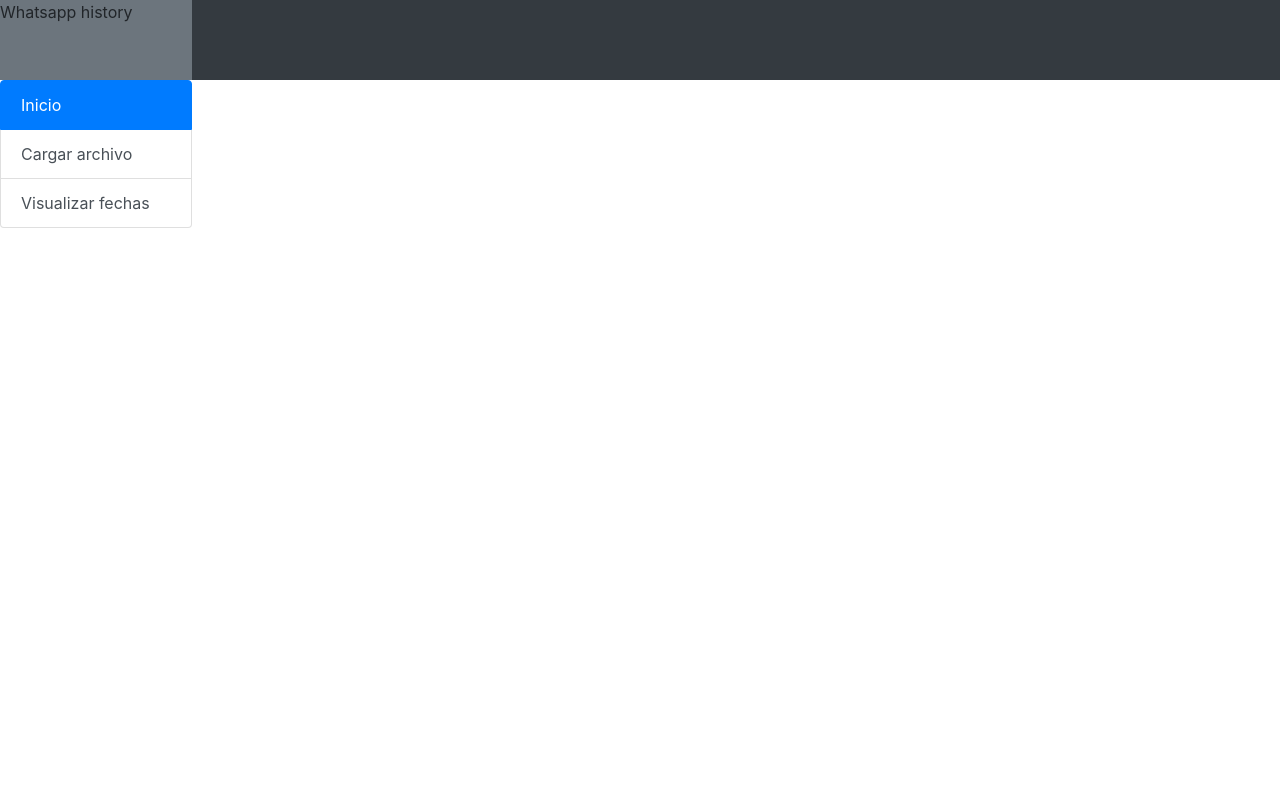
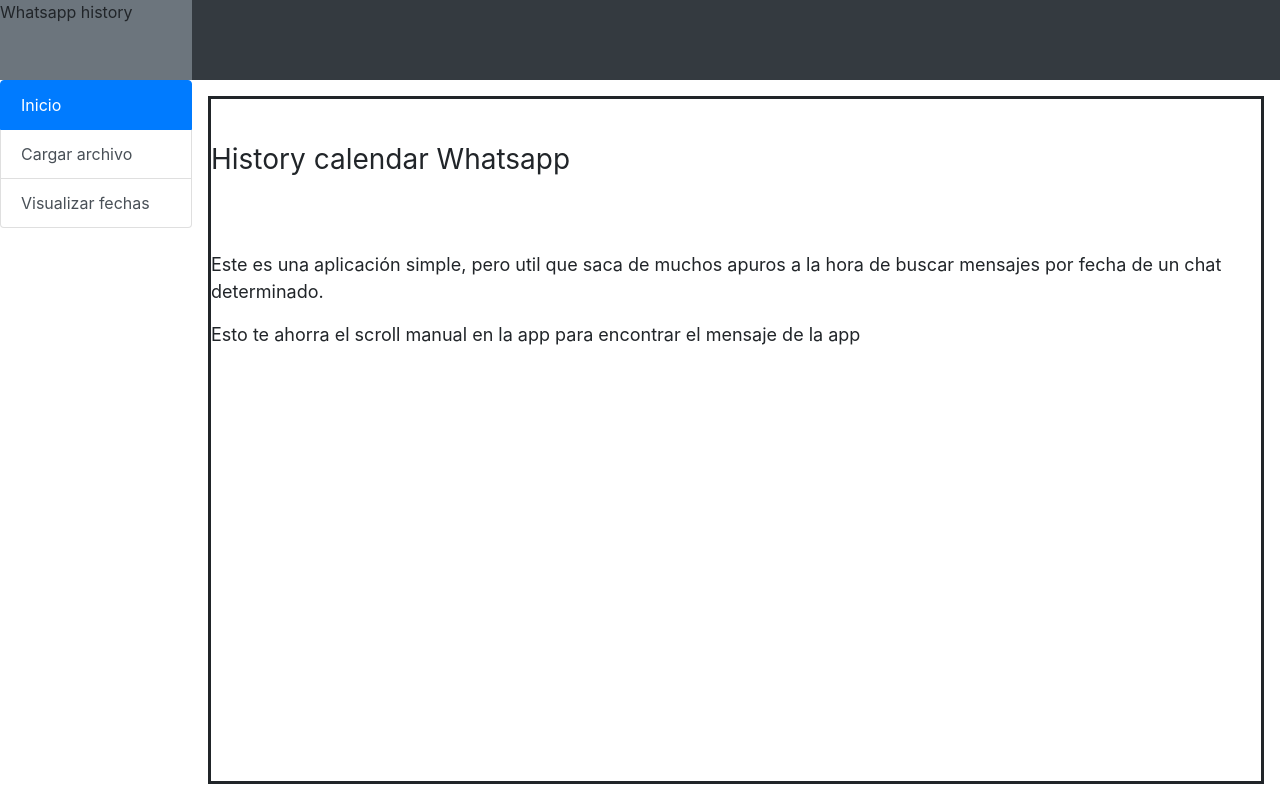
Before and after one commit to gabo772/ver-mensajes, a website: page public/index.html in a window 1280 px wide. Drawn offline with nearby package versions, Linux system fonts and the light colour scheme.

Commit message:
cambios pequeños

```diff
--- a/public/index.html
+++ b/public/index.html
@@ -22,7 +22,7 @@
         <div class="body-container">
             <div class="left-container">
                 <div class="list-group" id="list-tab" role="tablist">
-                    <a id="optn" href="#" class="list-group-item list-group-item-action active" data-toggle="list"
+                    <a id="optn" href="/" class="list-group-item list-group-item-action active" data-toggle="list"
                         role="tab">Inicio</a>
                     <a id="optn" href="#" class="list-group-item list-group-item-action" data-toggle="list"
                         role="tab">Cargar
@@ -33,6 +33,26 @@
                 </div>
             </div>
             <div class="right-container">
+                <div class="grid">
+                    <div class="home" name="/">
+                        <div class="title">
+                            <p>History calendar Whatsapp</p>
+                        </div>
+                        <div class="description">
+                            <p>Este es una aplicación simple, pero util que saca de muchos apuros a la hora de buscar
+                                mensajes por fecha de un chat determinado.
+                            </p>
+                            <p>Esto te ahorra el scroll manual en la app para encontrar el mensaje de la app</p>
+                        </div>
+                    </div>
+                    <div class="upload">
+
+                    </div>
+                    <div class="data">
+
+                    </div>
+
+                </div>
 
             </div>
         </div>
--- a/public/styles.css
+++ b/public/styles.css
@@ -42,3 +42,37 @@
     flex-direction: row;
     width:85%;
 }
+
+/* CONTENT */
+
+.grid,.home,.upload,.data,.title,.description{
+    display: flex;
+}
+
+.grid{
+    width: 100%;
+    margin:1em;
+    border-style: solid;
+}
+.home{
+    flex-direction: column;
+}
+.home .title{
+    flex-direction: row;
+    justify-content: flex-start;
+    align-items: center;
+    height: 20%;
+
+
+}
+.home .title p{
+    font-size: 28px;
+
+}
+.home .description{
+    flex-direction: column;
+    margin-top: 1em;
+}
+.home .description p{
+    font-size: 18px;
+}
```
